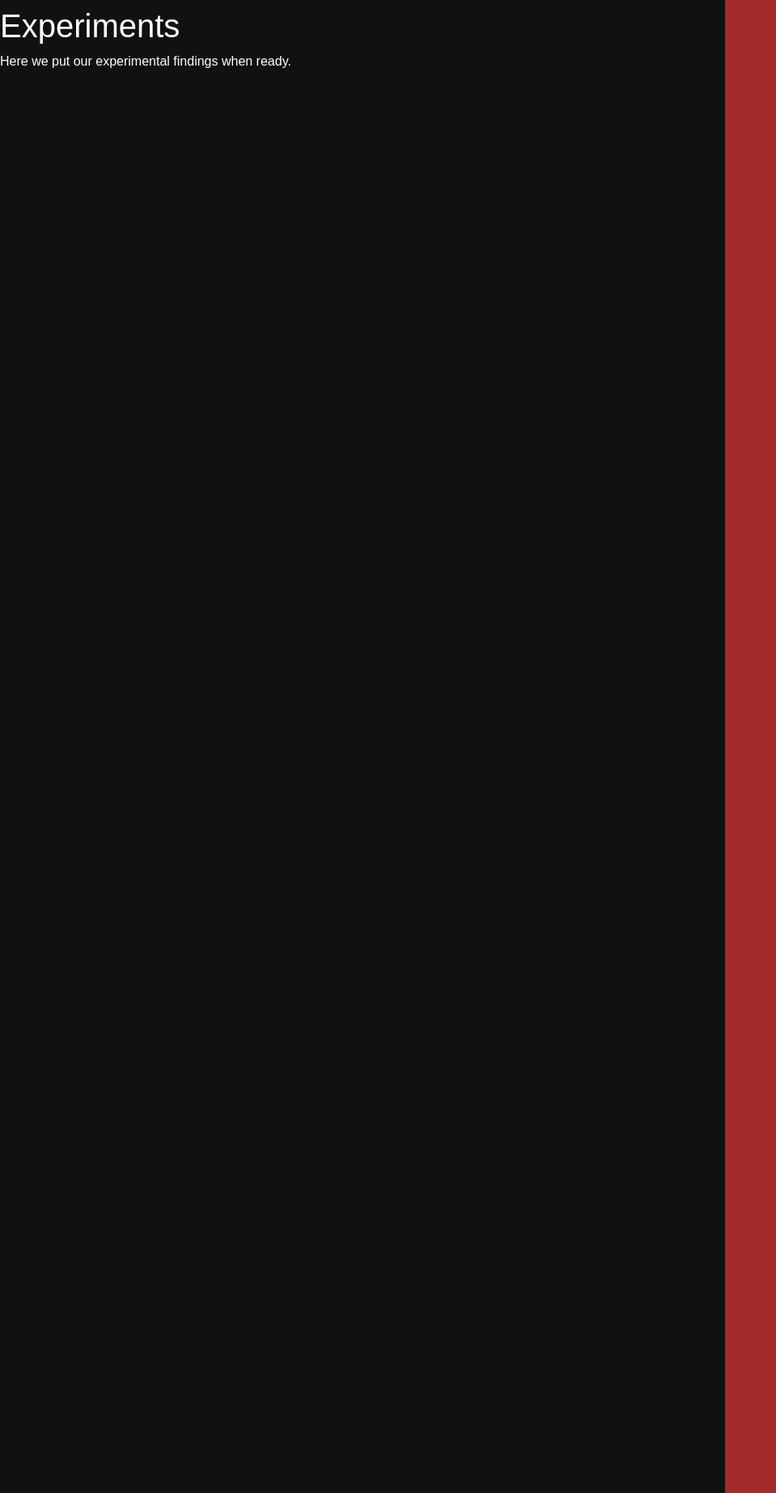
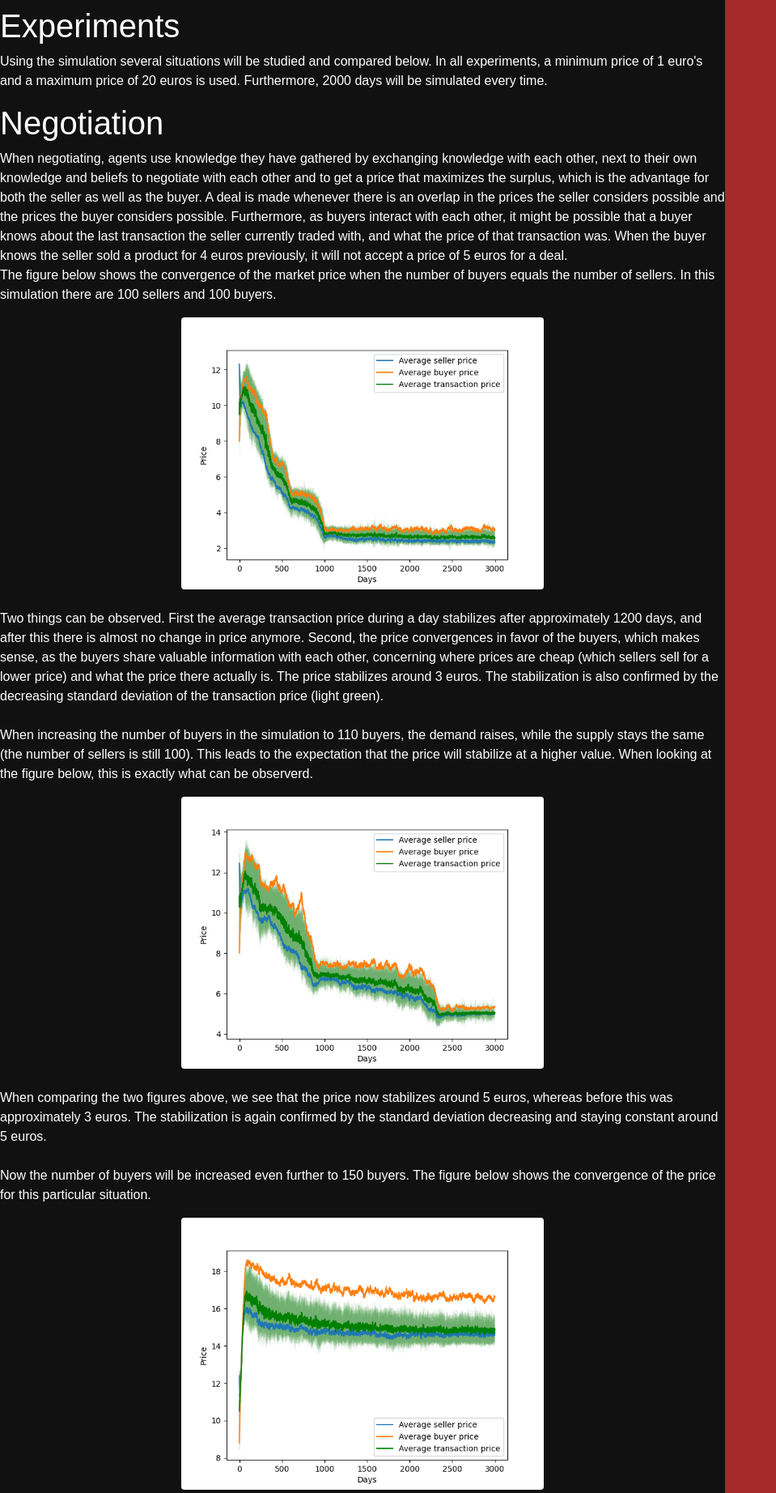
Before and after one commit to Swopper050/lamas_2020, a Django app: page /experiments in a window 1280 px wide. Shown: the part 97-1941 px from the top of the page at 81% size, without its empty margins (0-959 px from the left). Run offline with Django 3.2, Linux system fonts and the light colour scheme; some libraries are stand-ins or nearby versions.

Commit message:
added first part experiments

```diff
--- a/market/home/forms.py
+++ b/market/home/forms.py
@@ -7,8 +7,8 @@ MARKET_SITUATIONS = [
 
 class InputForms(forms.Form):
     market_situation = forms.ChoiceField(label="Market Situation", choices=MARKET_SITUATIONS)
-    number_of_days = forms.IntegerField(label="Days for Simulation", initial=1000)
+    number_of_days = forms.IntegerField(label="Days for Simulation", initial=3000)
     number_of_buyers = forms.IntegerField(label="Number of Buyers", initial=100)
     number_of_sellers = forms.IntegerField(label="Number of Sellers", initial=100)
     min_price = forms.IntegerField(label="Minimum Price", initial=1)
-    max_price = forms.IntegerField(label="Maximum Price", initial=10)
+    max_price = forms.IntegerField(label="Maximum Price", initial=20)
--- a/market/static/css/mystyle.css
+++ b/market/static/css/mystyle.css
@@ -65,6 +65,18 @@ body {
   border-left: 1px solid #CCCCCC;
 }
 
+.column{
+    float: left;
+    width: 50%;
+    padding:5px;
+}
+
+.row::after {
+  content: "";
+  clear: both;
+  display: table;
+}
+
 table {
   margin: 0 auto;
 }
--- a/market/templates/experiments.html
+++ b/market/templates/experiments.html
@@ -2,7 +2,81 @@
 
 {% block body-left %}
 <h1>Experiments</h1>
-<p>Here we put our experimental findings when ready.</p>
+<p>
+    Using the simulation several situations will be studied and compared below.
+    In all experiments, a minimum price of 1 euro's and a maximum price of 20 euros is used.
+    Furthermore, 2000 days will be simulated every time.<br>
+
+    <h1> Negotiation </h1>
+
+    When negotiating, agents use knowledge they have gathered by exchanging knowledge with each
+    other, next to their own knowledge and beliefs to negotiate with each other and to get a price
+    that maximizes the surplus, which is the advantage for both the seller as well as the buyer.
+    A deal is made whenever there is an overlap in the prices the seller considers possible and
+    the prices the buyer considers possible. Furthermore, as buyers interact with each other, it might
+    be possible that a buyer knows about the last transaction the seller currently traded with, and what
+    the price of that transaction was. When the buyer knows the seller sold a product for 4 euros previously,
+    it will not accept a price of 5 euros for a deal.<br>
+    The figure below shows the convergence of the market price when the number of buyers equals the
+    number of sellers. In this simulation there are 100 sellers and 100 buyers.
+</p>
+<img src="../static/plots/neg_100_100.png" class="rounded mx-auto d-block" width="50%" alt="100 buyers">
+<p>
+    <br>
+    Two things can be observed. First the average transaction price during a day stabilizes after
+    approximately 1200 days, and after this there is almost no change in price anymore. Second, the
+    price convergences in favor of the buyers, which makes sense, as the buyers share valuable information
+    with each other, concerning where prices are cheap (which sellers sell for a lower price) and what
+    the price there actually is. The price stabilizes around 3 euros. The stabilization is also confirmed
+    by the decreasing standard deviation of the transaction price (light green).<br><br>
+
+    When increasing the number of buyers in the simulation to 110 buyers, the demand raises, while
+    the supply stays the same (the number of sellers is still 100). This leads to the expectation that
+    the price will stabilize at a higher value. When looking at the figure below, this is exactly what
+    can be observerd.
+</p>
+<img src="../static/plots/neg_110_100.png" class="rounded mx-auto d-block" width="50%" alt="110 buyers">
+<p>
+    <br>
+    When comparing the two figures above, we see that the price now stabilizes around 5 euros, whereas
+    before this was approximately 3 euros. The stabilization is again confirmed by the standard deviation
+    decreasing and staying constant around 5 euros.<br><br>
+
+    Now the number of buyers will be increased even further to 150 buyers. The figure below shows the
+    convergence of the price for this particular situation.
+</p>
+<img src="../static/plots/neg_150_100.png" class="rounded mx-auto d-block" width="50%" alt="150 buyers">
+<p>
+    <br>
+    Here it can be seen that the sellers actually dominate the market. The price stabilizes much closer to
+    the maximum possible price (which is 20 euros). Furthermore this price is reached much faster
+    compared to the previous simulations. The price stabilizes around 15 euros.<br><br>
+
+    Finally 2 extreme situations will be considered in which the number of buyers is twice as high
+    as the number of sellers (hence 200 buyers and 100 sellers) and a situation in which the number of
+    sellers is twice as high as the number of buyers (thus 200 sellers and 100 buyers).
+</p>
+<div class="row">
+    <div class="column">
+        <img src="../static/plots/neg_300_100.png" style="width:100%" alt="300 buyers">
+    </div>
+    <div class="column">
+        <img src="../static/plots/neg_10_100.png" style="width:100%" alt="10 buyers">
+    </div>
+</div>
+<p>
+    <br>
+    As can be seen in those extreme scenarios of an unbalanced market, in the case of too much buyers
+    compared to the sellers the price almost instantly converges to the maximum prices. In the case of
+    too few buyers compared to sellers, the average price of the sellers almost instantly drops to the
+    minimum possible price.
+</p>
+
+<p>
+    <h1> Grocery Store </h1>
+    Grocery store experiments.
+</p>
+
 {% endblock %}
 
 
```
Also changed, not shown: market/server/simulation.py (+12 -7 lines), market/static/plots/neg_100_100.png (added), market/static/plots/neg_10_100.png (added), market/static/plots/neg_110_100.png (added), market/static/plots/neg_150_100.png (added), market/static/plots/neg_300_100.png (added).
